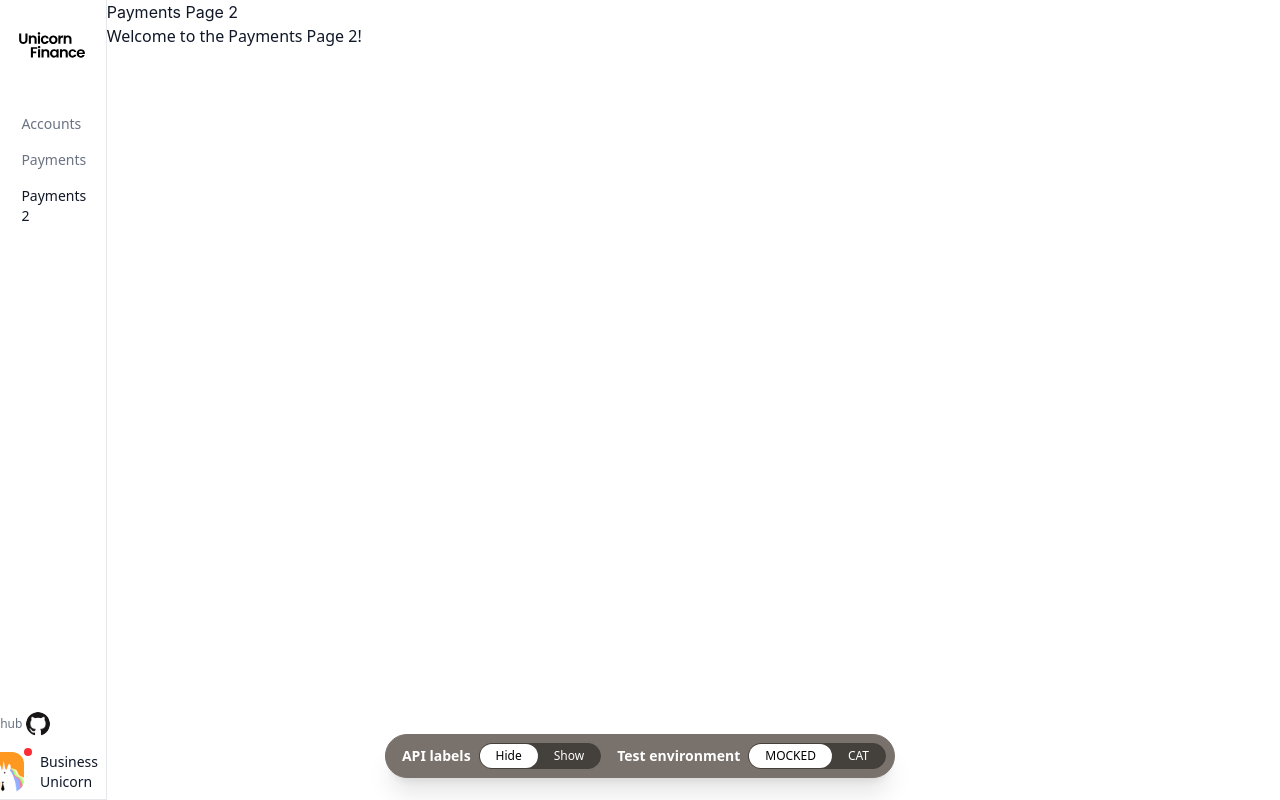
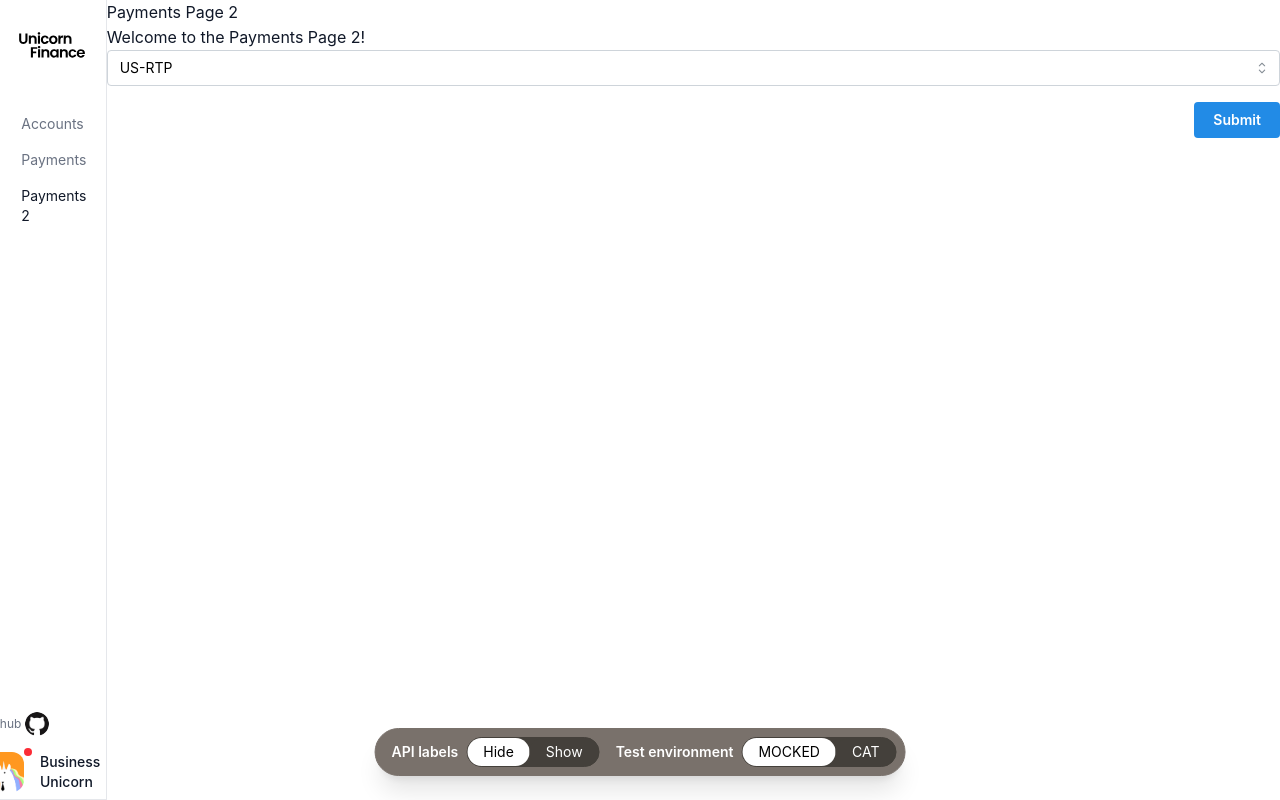
Before and after one commit to jpmorgan-payments/unicorn-finance, a React (Vite) app in the folder app/client/: page /payments2 in a window 1280 px wide. Built offline with nearby package versions, Linux system fonts and the light colour scheme.

Commit message:
Basic mantine form

```diff
--- /dev/null
+++ b/app/client/src/features/initPayment/formElements/unicornDropdown.tsx
@@ -0,0 +1,64 @@
+import React from "react";
+
+import { Combobox, InputBase, useCombobox, Input } from "@mantine/core";
+
+interface UnicornDropdownProps {
+  options: string[];
+  value?: string;
+  onChange?: (value: string) => void;
+  defaultValue?: string;
+  error?: React.ReactNode;
+}
+
+const UnicornDropdown: React.FC<UnicornDropdownProps> = ({
+  options,
+  value,
+  onChange,
+  defaultValue,
+  error,
+}) => {
+  const combobox = useCombobox({
+    onDropdownClose: () => combobox.resetSelectedOption(),
+  });
+
+  const displayValue = value || defaultValue || "";
+
+  return (
+    <>
+      <Combobox
+        store={combobox}
+        withinPortal={false}
+        onOptionSubmit={(val) => {
+          onChange?.(val);
+          combobox.closeDropdown();
+        }}
+      >
+        <Combobox.Target>
+          <InputBase
+            component="button"
+            type="button"
+            pointer
+            rightSection={<Combobox.Chevron />}
+            onClick={() => combobox.toggleDropdown()}
+            rightSectionPointerEvents="none"
+            error={error}
+          >
+            {displayValue || <Input.Placeholder>Pick value</Input.Placeholder>}
+          </InputBase>
+        </Combobox.Target>
+
+        <Combobox.Dropdown>
+          <Combobox.Options>
+            {options.map((paymentType) => (
+              <Combobox.Option key={paymentType} value={paymentType}>
+                {paymentType}
+              </Combobox.Option>
+            ))}
+          </Combobox.Options>
+        </Combobox.Dropdown>
+      </Combobox>
+    </>
+  );
+};
+
+export default UnicornDropdown;
--- /dev/null
+++ b/app/client/src/features/initPayment/initPaymentForm.tsx
@@ -0,0 +1,43 @@
+import React from "react";
+
+import { Button, Group, useCombobox } from "@mantine/core";
+import { useForm } from "@mantine/form";
+import UnicornDropdown from "./formElements/unicornDropdown";
+
+interface InitPaymentFormProps {
+  supportedPaymentMethods: string[];
+}
+
+const InitPaymentForm: React.FC<InitPaymentFormProps> = ({
+  supportedPaymentMethods,
+}) => {
+  const combobox = useCombobox({
+    onDropdownClose: () => combobox.resetSelectedOption(),
+  });
+
+  const form = useForm({
+    mode: "uncontrolled",
+    initialValues: {
+      paymentType: "US-RTP",
+    },
+    onValuesChange: (values) => {
+      console.log(values);
+    },
+  });
+
+  return (
+    <form onSubmit={form.onSubmit((values) => console.log(values))}>
+      <UnicornDropdown
+        {...form.getInputProps("paymentType")}
+        options={supportedPaymentMethods}
+        key={form.key("paymentType")}
+      />
+
+      <Group justify="flex-end" mt="md">
+        <Button type="submit">Submit</Button>
+      </Group>
+    </form>
+  );
+};
+
+export default InitPaymentForm;
--- a/app/client/src/pages/PaymentsPage2.tsx
+++ b/app/client/src/pages/PaymentsPage2.tsx
@@ -1,10 +1,23 @@
-import React from 'react';
+import React, { useState } from "react";
+import InitPaymentForm from "../features/initPayment/initPaymentForm";
+
+const SUPPORTED_PAYMENT_METHODS = ["US-RTP", "SEPA"];
 
 const PaymentsPage2: React.FC = () => {
+  // This page will allow a user to:
+  // 1. Select a to/from account from dropdown
+  // 2. Enter a payment amount
+  // 3. Enter a payment description
+  // 4. Verify the payment using AVS
+  // 5. Include an account confidence score
+  // 6. Submit the payment
+  // 7. View previous payments in a grid format
+
   return (
     <div>
       <h1>Payments Page 2</h1>
       <p>Welcome to the Payments Page 2!</p>
+      <InitPaymentForm supportedPaymentMethods={SUPPORTED_PAYMENT_METHODS} />
     </div>
   );
 };
```
Also changed, not shown: app/client/package.json (+6 -1 lines), app/client/src/App.tsx (+11 -7 lines), 1 other file (tests, documents, lock files or other folders). Lines whose indentation alone changed are shown as unchanged.
